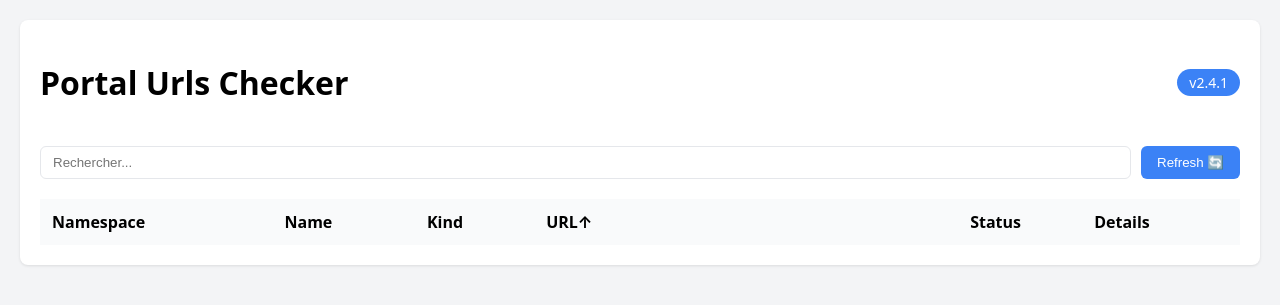
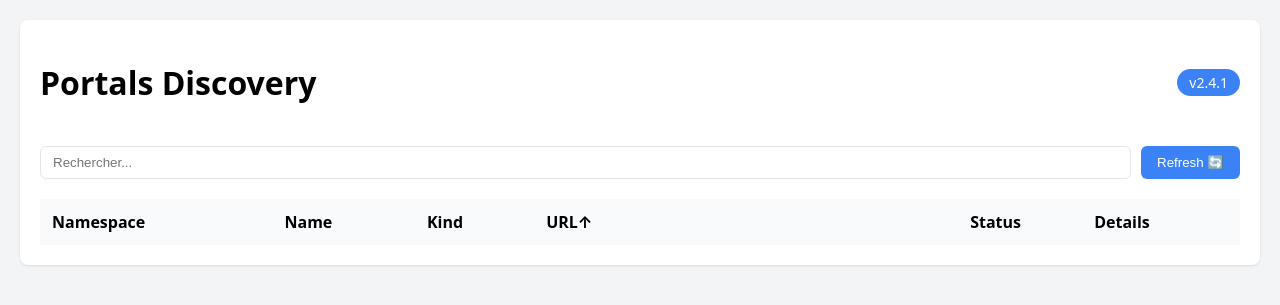
Before and after one commit to didlawowo/portal-checker, a Flask app: template templates/index.html in a window 1280 px wide. Shown: the top 305 px of the page. Run offline with Flask 3, Linux system fonts and the light colour scheme; the template is opened without the code that fills it, so the values that code supplies are empty; parts of the project's set-up code (start-up, migrations or seed data) failed here and were passed over.

Commit message:
💄 (index.html): change page title from 'Portal Urls Checker' to 'Portals Discovery'

```diff
--- a/templates/index.html
+++ b/templates/index.html
@@ -126,7 +126,7 @@
 <body>
     <div class="container">
         <div class="header">
-            <h1>Portal Urls Checker</h1>
+            <h1> Portals Discovery</h1>
             <span class="version-badge">v2.4.1</span>
         </div>
 
```
